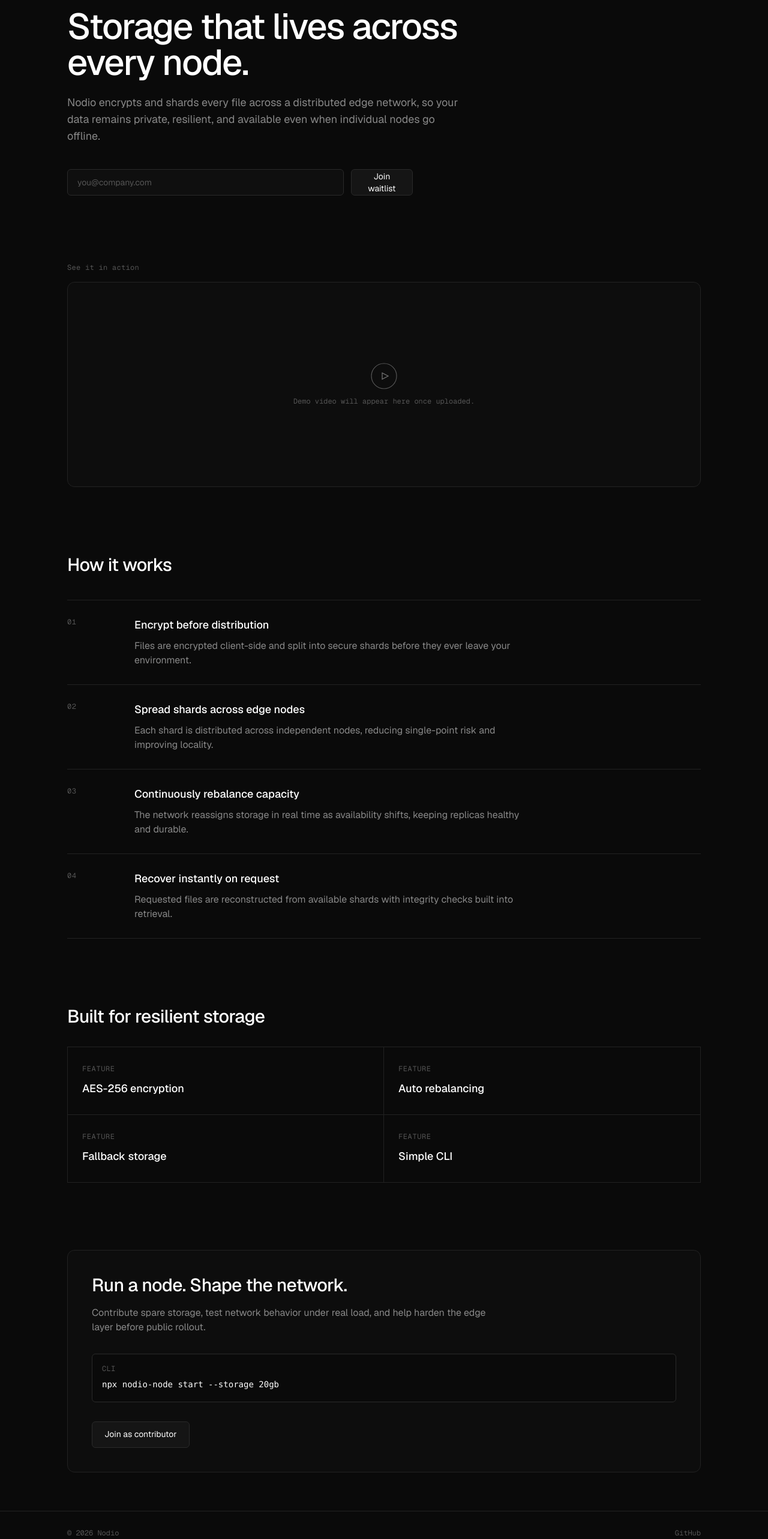
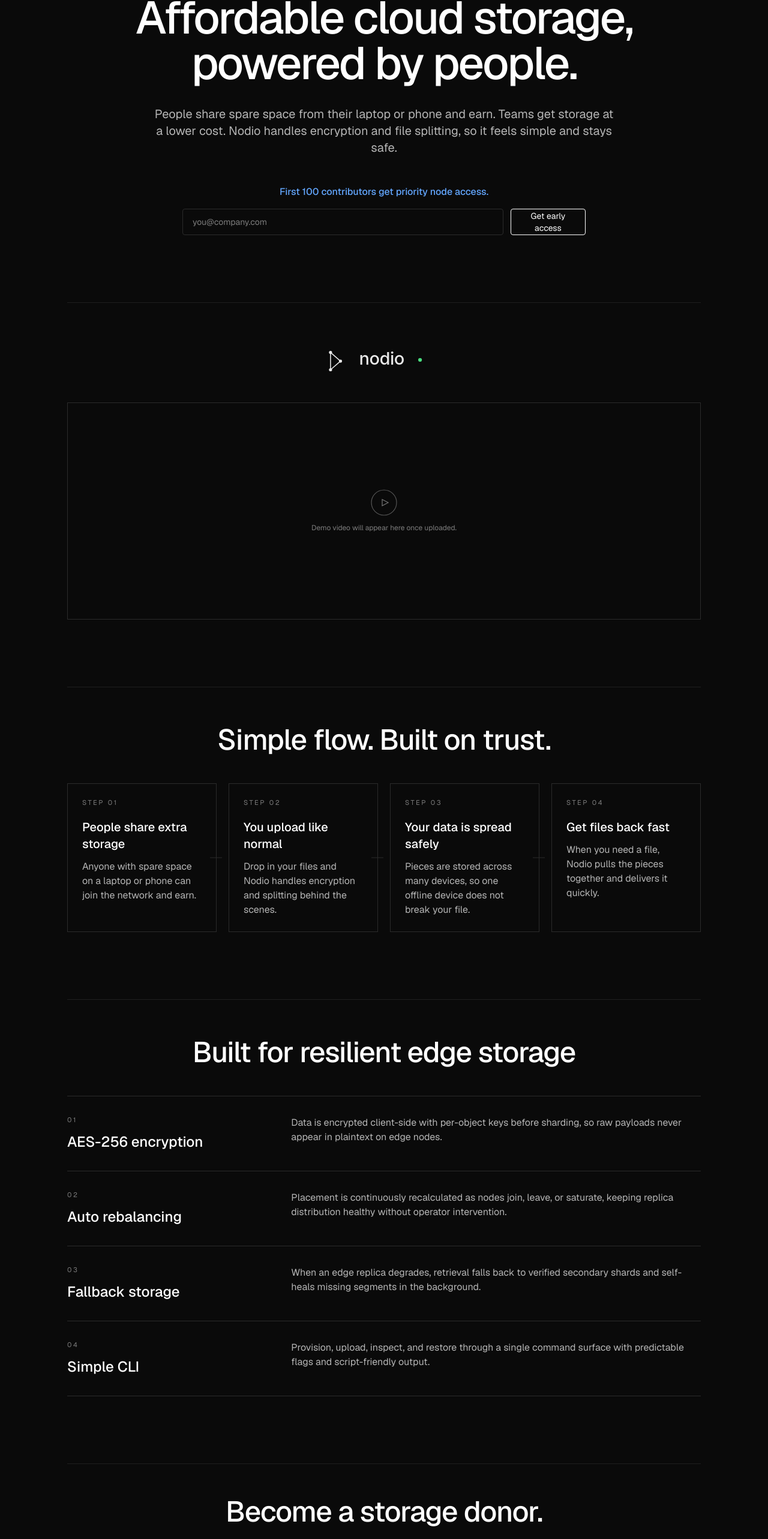
Before and after one commit to SanyamSuyal/Nodio, a Next.js app: page / in a window 1280 px wide. Shown: the part 228-2794 px from the top of the page at 60% size. Built offline with nearby package versions, Linux system fonts and the light colour scheme.

Commit message:
Redesign landing page and add contributor signup flow

```diff
--- /dev/null
+++ b/app/api/contributors/route.ts
@@ -0,0 +1,44 @@
+import { NextResponse } from "next/server";
+import clientPromise from "@/lib/mongodb";
+
+type ContributorEntry = {
+  email: string;
+  createdAt: string;
+};
+
+const DATABASE_NAME = process.env.MONGODB_DB_NAME || "nodio";
+const COLLECTION_NAME = "contributors";
+
+function isValidEmail(email: string): boolean {
+  return /^[^\s@]+@[^\s@]+\.[^\s@]+$/.test(email);
+}
+
+export async function POST(request: Request) {
+  try {
+    const body = (await request.json()) as { email?: string };
+    const email = body.email?.trim().toLowerCase() ?? "";
+
+    if (!email || !isValidEmail(email)) {
+      return NextResponse.json({ message: "Please enter a valid email." }, { status: 400 });
+    }
+
+    const client = await clientPromise;
+    const db = client.db(DATABASE_NAME);
+    const collection = db.collection<ContributorEntry>(COLLECTION_NAME);
+
+    const existing = await collection.findOne({ email });
+
+    if (existing) {
+      return NextResponse.json({ message: "Email already signed up." }, { status: 409 });
+    }
+
+    await collection.insertOne({
+      email,
+      createdAt: new Date().toISOString(),
+    });
+
+    return NextResponse.json({ message: "Saved" }, { status: 201 });
+  } catch {
+    return NextResponse.json({ message: "Unable to save email right now." }, { status: 500 });
+  }
+}
--- a/app/components/Contribute.tsx
+++ b/app/components/Contribute.tsx
@@ -1,28 +1,92 @@
+"use client";
+
+import { FormEvent, useState } from "react";
+
 export function Contribute() {
+  const [email, setEmail] = useState("");
+  const [submitted, setSubmitted] = useState(false);
+  const [isSubmitting, setIsSubmitting] = useState(false);
+  const [errorMessage, setErrorMessage] = useState<string | null>(null);
+
+  const handleSubmit = async (event: FormEvent<HTMLFormElement>) => {
+    event.preventDefault();
+
+    if (isSubmitting || submitted) {
+      return;
+    }
+
+    try {
+      setIsSubmitting(true);
+      setErrorMessage(null);
+
+      const response = await fetch("/api/contributors", {
+        method: "POST",
+        headers: {
+          "Content-Type": "application/json",
+        },
+        body: JSON.stringify({ email }),
+      });
+
+      const payload = (await response.json()) as { message?: string };
+
+      if (!response.ok) {
+        setErrorMessage(payload.message ?? "Unable to save email right now.");
+        return;
+      }
+
+      setSubmitted(true);
+    } catch {
+      setErrorMessage("Unable to save email right now.");
+    } finally {
+      setIsSubmitting(false);
+    }
+  };
+
   return (
-    <section id="contribute" className="fade-in fade-delay-3 mt-20 scroll-mt-28 md:mt-28">
-      <div className="rounded-xl border border-[#222] bg-[#0d0d0d] p-7 md:p-10">
-        <h2 className="text-2xl font-medium tracking-[-0.02em] text-white md:text-3xl">Run a node. Shape the network.</h2>
-        <p className="mt-4 max-w-2xl text-sm leading-relaxed text-[#888] md:text-base">
-          Contribute spare storage, test network behavior under real load, and help harden the edge layer before
-          public rollout.
+    <section id="contribute" className="reveal-on-scroll scroll-mt-28 pt-12 pb-24 md:pt-14 md:pb-28">
+      <h2 className="text-center text-3xl font-medium leading-tight tracking-[-0.025em] text-white md:text-5xl">
+        Become a storage donor.
+      </h2>
+
+      <div className="mt-10 border border-[#2b2b2b] p-7 md:p-10">
+        <h2 className="text-3xl font-medium tracking-[-0.025em] text-white md:text-5xl">Share space. Earn monthly.</h2>
+        <p className="mt-5 max-w-2xl text-sm leading-relaxed text-[#b5b5b5] md:text-base">
+          Turn unused storage into income and help power affordable, secure storage for builders.
         </p>
 
-        <div className="mt-8 rounded-md border border-[#2a2a2a] bg-[#0a0a0a] p-4">
-          <p className="font-mono-geist text-xs tracking-wide text-[#555]">CLI</p>
+        <div className="mt-9 border border-[#2b2b2b] bg-[#0a0a0a] p-4">
+          <p className="eyebrow">CLI</p>
           <pre className="font-mono-geist mt-2 overflow-x-auto text-sm leading-relaxed text-white">
             <code>npx nodio-node start --storage 20gb</code>
           </pre>
         </div>
 
-        <a
-          href="https://github.com/SanyamSuyal/Nodio"
-          target="_blank"
-          rel="noopener noreferrer"
-          className="mt-8 inline-flex h-11 items-center rounded-md border border-[#2a2a2a] bg-[#151515] px-5 text-sm text-white transition-colors hover:bg-[#1a1a1a]"
-        >
-          Join as contributor
-        </a>
+        <form onSubmit={handleSubmit} className="mt-8 flex w-full max-w-xl flex-col gap-3 sm:flex-row">
+          <label htmlFor="contributor-email" className="sr-only">
+            Contributor email address
+          </label>
+          <input
+            id="contributor-email"
+            type="email"
+            required
+            value={email}
+            onChange={(event) => setEmail(event.target.value)}
+            disabled={submitted || isSubmitting}
+            placeholder="you@company.com"
+            className="h-11 w-full rounded-[4px] border border-[#2b2b2b] bg-transparent px-4 text-sm text-white outline-none transition-colors placeholder:text-[#7d7d7d] focus:border-[#63a7ff] disabled:cursor-not-allowed disabled:text-[#7d7d7d]"
+          />
+          <button
+            type="submit"
+            disabled={submitted || isSubmitting}
+            className="outlined-button h-11 px-5 text-sm disabled:cursor-not-allowed disabled:border-[#2b2b2b] disabled:text-[#7d7d7d]"
+          >
+            {submitted ? "You are signed up" : isSubmitting ? "Saving..." : "Become a contributor"}
+          </button>
+        </form>
+
+        {errorMessage ? <p className="mt-4 text-xs text-[#b5b5b5]">{errorMessage}</p> : null}
+
+        {submitted ? <p className="mt-4 text-xs text-[#7d7d7d]">Thanks. We will reach out soon.</p> : null}
       </div>
     </section>
   );
--- a/app/components/DemoVideo.tsx
+++ b/app/components/DemoVideo.tsx
@@ -1,5 +1,6 @@
 "use client";
 
+import Image from "next/image";
 import { useState } from "react";
 
 function PlayOutlineIcon() {
@@ -15,9 +16,11 @@
   const [hasVideo, setHasVideo] = useState(false);
 
   return (
-    <section className="fade-in fade-delay-2 mt-20 md:mt-28">
-      <p className="font-mono-geist mb-4 text-xs tracking-wide text-[#555]">See it in action</p>
-      <div className="relative overflow-hidden rounded-xl border border-[#222] bg-[#0d0d0d]">
+    <section className="reveal-on-scroll pt-10 pb-24 md:pt-16 md:pb-28">
+      <div className="mb-8 flex justify-center md:mb-10">
+        <Image src="/logo.svg" alt="Nodio" width={228} height={64} />
+      </div>
+      <div className="relative overflow-hidden border border-[#2b2b2b]">
         <video
           className={`w-full ${hasVideo ? "block" : "hidden"}`}
           controls
@@ -30,10 +33,10 @@
         </video>
 
         {!hasVideo ? (
-          <div className="flex h-[260px] w-full items-center justify-center sm:h-[340px]">
+          <div className="flex h-[260px] w-full items-center justify-center sm:h-[360px]">
             <div className="flex flex-col items-center gap-3">
               <PlayOutlineIcon />
-              <p className="font-mono-geist text-xs text-[#555]">Demo video will appear here once uploaded.</p>
+              <p className="text-xs text-[#7d7d7d]">Demo video will appear here once uploaded.</p>
             </div>
           </div>
         ) : null}
--- a/app/components/FeaturesGrid.tsx
+++ b/app/components/FeaturesGrid.tsx
@@ -1,24 +1,45 @@
 const features = [
-  "AES-256 encryption",
-  "Auto rebalancing",
-  "Fallback storage",
-  "Simple CLI",
+  {
+    title: "AES-256 encryption",
+    description:
+      "Data is encrypted client-side with per-object keys before sharding, so raw payloads never appear in plaintext on edge nodes.",
+  },
+  {
+    title: "Auto rebalancing",
+    description:
+      "Placement is continuously recalculated as nodes join, leave, or saturate, keeping replica distribution healthy without operator intervention.",
+  },
+  {
+    title: "Fallback storage",
+    description:
+      "When an edge replica degrades, retrieval falls back to verified secondary shards and self-heals missing segments in the background.",
+  },
+  {
+    title: "Simple CLI",
+    description:
+      "Provision, upload, inspect, and restore through a single command surface with predictable flags and script-friendly output.",
+  },
 ];
 
 export function FeaturesGrid() {
   return (
-    <section className="fade-in fade-delay-2 mt-20 md:mt-28">
-      <h2 className="text-2xl font-medium tracking-[-0.02em] text-white md:text-3xl">Built for resilient storage</h2>
-      <div className="mt-8 grid grid-cols-1 border border-[#222] sm:grid-cols-2">
+    <section className="reveal-on-scroll pt-14 pb-24 md:pt-16 md:pb-28">
+      <h2 className="text-center text-3xl font-medium leading-tight tracking-[-0.025em] text-white md:text-5xl">
+        Built for resilient edge storage
+      </h2>
+
+      <div className="mt-10 border-y border-[#2b2b2b] md:mt-12">
         {features.map((feature, index) => (
           <article
-            key={feature}
-            className={`px-6 py-7 ${index % 2 === 0 ? "sm:border-r sm:border-[#222]" : ""} ${
-              index < 2 ? "border-b border-[#222]" : ""
-            }`}
+            key={feature.title}
+            className="grid gap-4 border-b border-[#2b2b2b] py-7 transition-colors last:border-b-0 md:grid-cols-[minmax(220px,1fr)_2fr] md:gap-8 md:py-8"
           >
-            <p className="font-mono-geist text-xs uppercase tracking-wider text-[#555]">Feature</p>
-            <h3 className="mt-3 text-lg font-medium text-white">{feature}</h3>
+            <div className="pr-4">
+              <p className="eyebrow text-[#63a7ff]">{String(index + 1).padStart(2, "0")}</p>
+              <h3 className="mt-3 text-2xl font-medium leading-tight text-white">{feature.title}</h3>
+            </div>
+
+            <p className="text-sm leading-relaxed text-[#b5b5b5] md:text-base">{feature.description}</p>
           </article>
         ))}
       </div>
--- a/app/components/Footer.tsx
+++ b/app/components/Footer.tsx
@@ -1,13 +1,13 @@
 export function Footer() {
   return (
-    <footer className="border-t border-[#222]">
+    <footer className="border-t border-[#1f1f1f]">
       <div className="mx-auto flex w-full max-w-6xl items-center justify-between gap-4 px-6 py-7 md:px-8 lg:px-12">
-        <p className="font-mono-geist text-xs text-[#555]">© {new Date().getFullYear()} Nodio</p>
+        <p className="text-xs uppercase tracking-[0.22em] text-[#7d7d7d]">© {new Date().getFullYear()} Nodio</p>
         <a
           href="https://github.com/SanyamSuyal/Nodio"
           target="_blank"
           rel="noopener noreferrer"
-          className="font-mono-geist text-xs text-[#555] transition-colors hover:text-white"
+          className="text-xs uppercase tracking-[0.22em] text-[#7d7d7d] transition-colors hover:text-white"
         >
           GitHub
         </a>
--- a/app/components/Hero.tsx
+++ b/app/components/Hero.tsx
@@ -43,27 +43,32 @@
   };
 
   return (
-    <section id="top" className="fade-in pt-12 md:pt-20">
-      <p className="font-mono-geist inline-flex items-center gap-3 rounded-full border border-[#222] px-4 py-2 text-xs tracking-wide text-[#555]">
+    <section id="top" className="pt-8 pb-12 text-center md:pt-12 md:pb-16">
+      <p className="eyebrow inline-flex items-center gap-3 border border-[#1f1f1f] px-4 py-2">
         <span>Early access - nodes opening soon</span>
         <span className="pulse-dot inline-flex h-2 w-2 rounded-full bg-[#4ade80]" aria-hidden="true" />
       </p>
 
-      <h1 className="mt-8 max-w-4xl text-4xl font-medium leading-tight tracking-[-0.03em] text-white md:text-6xl">
-        Storage that lives across
-        <span className="block">every node.</span>
+      <h1 className="mx-auto mt-10 max-w-5xl text-4xl font-medium leading-[1.08] tracking-[-0.035em] text-white sm:text-5xl md:text-7xl lg:text-[4.75rem]">
+        Affordable cloud storage,
+        <span className="block">powered by people.</span>
       </h1>
 
-      <p className="mt-6 max-w-2xl text-base leading-relaxed text-[#888] md:text-lg">
-        Nodio encrypts and shards every file across a distributed edge network, so your data remains private,
-        resilient, and available even when individual nodes go offline.
+      <p className="mx-auto mt-8 max-w-3xl text-base leading-relaxed text-[#b5b5b5] md:text-xl">
+        People share spare space from their laptop or phone and earn. Teams get storage at a lower cost. Nodio
+        handles encryption and file splitting, so it feels simple and stays safe.
       </p>
 
       <form
         id="waitlist"
         onSubmit={handleSubmit}
-        className="fade-in fade-delay-1 mt-10 flex w-full max-w-xl flex-col gap-3 sm:flex-row"
+        className="mx-auto mt-12 flex w-full max-w-2xl flex-col gap-4"
       >
+        <p className="text-sm font-medium text-[#63a7ff] md:text-base">
+          First 100 contributors get priority node access.
+        </p>
+
+        <div className="flex w-full flex-col gap-3 sm:flex-row">
           <label htmlFor="email" className="sr-only">
             Email address
           </label>
@@ -75,21 +80,22 @@
             onChange={(event) => setEmail(event.target.value)}
             disabled={submitted || isSubmitting}
             placeholder="you@company.com"
-          className="h-11 w-full rounded-md border border-[#2a2a2a] bg-[#0f0f0f] px-4 text-sm text-white outline-none transition-colors placeholder:text-[#555] focus:border-[#444] disabled:cursor-not-allowed disabled:text-[#555]"
+            className="h-11 w-full rounded-[4px] border border-[#2b2b2b] bg-transparent px-4 text-sm text-white outline-none transition-colors placeholder:text-[#7d7d7d] focus:border-[#63a7ff] disabled:cursor-not-allowed disabled:text-[#7d7d7d]"
           />
           <button
             type="submit"
             disabled={submitted || isSubmitting}
-          className="h-11 rounded-md border border-[#2a2a2a] bg-[#151515] px-5 text-sm text-white transition-colors hover:bg-[#1a1a1a] disabled:cursor-not-allowed disabled:bg-[#101010] disabled:text-[#555]"
+            className="outlined-button h-11 rounded-[4px] px-5 text-sm disabled:cursor-not-allowed disabled:border-[#2b2b2b] disabled:text-[#7d7d7d]"
           >
-          {submitted ? "You are on the list" : isSubmitting ? "Saving..." : "Join waitlist"}
+            {submitted ? "You are on the list" : isSubmitting ? "Saving..." : "Get early access"}
           </button>
+        </div>
       </form>
 
-      {errorMessage ? <p className="font-mono-geist mt-3 text-xs text-[#888]">{errorMessage}</p> : null}
+      {errorMessage ? <p className="mt-4 text-xs text-[#b5b5b5]">{errorMessage}</p> : null}
 
       {submitted ? (
-        <p className="font-mono-geist mt-3 text-xs text-[#555]">Request received. We will invite you as nodes open.</p>
+        <p className="mt-4 text-xs text-[#7d7d7d]">You are in. We will email you as spots open.</p>
       ) : null}
     </section>
   );
--- a/app/components/HowItWorks.tsx
+++ b/app/components/HowItWorks.tsx
@@ -1,43 +1,48 @@
 const steps = [
   {
     id: "01",
-    title: "Encrypt before distribution",
-    description:
-      "Files are encrypted client-side and split into secure shards before they ever leave your environment.",
+    title: "People share extra storage",
+    description: "Anyone with spare space on a laptop or phone can join the network and earn.",
   },
   {
     id: "02",
-    title: "Spread shards across edge nodes",
-    description:
-      "Each shard is distributed across independent nodes, reducing single-point risk and improving locality.",
+    title: "You upload like normal",
+    description: "Drop in your files and Nodio handles encryption and splitting behind the scenes.",
   },
   {
     id: "03",
-    title: "Continuously rebalance capacity",
-    description:
-      "The network reassigns storage in real time as availability shifts, keeping replicas healthy and durable.",
+    title: "Your data is spread safely",
+    description: "Pieces are stored across many devices, so one offline device does not break your file.",
   },
   {
     id: "04",
-    title: "Recover instantly on request",
-    description:
-      "Requested files are reconstructed from available shards with integrity checks built into retrieval.",
+    title: "Get files back fast",
+    description: "When you need a file, Nodio pulls the pieces together and delivers it quickly.",
   },
 ];
 
 export function HowItWorks() {
   return (
-    <section id="how-it-works" className="fade-in fade-delay-1 mt-20 scroll-mt-28 md:mt-28">
-      <h2 className="text-2xl font-medium tracking-[-0.02em] text-white md:text-3xl">How it works</h2>
+    <section id="how-it-works" className="reveal-on-scroll scroll-mt-28 pt-14 pb-24 md:pt-16 md:pb-28">
+      <h2 className="text-center text-3xl font-medium leading-tight tracking-[-0.025em] text-white md:text-5xl">Simple flow. Built on trust.</h2>
 
-      <div className="mt-10 divide-y divide-[#222] border-y border-[#222]">
-        {steps.map((step) => (
-          <article key={step.id} className="grid gap-4 py-7 md:grid-cols-[88px_1fr] md:gap-6">
-            <p className="font-mono-geist text-xs tracking-wider text-[#555]">{step.id}</p>
-            <div>
-              <h3 className="text-lg font-medium text-white">{step.title}</h3>
-              <p className="mt-2 max-w-2xl text-sm leading-relaxed text-[#888] md:text-base">{step.description}</p>
+      <div className="mt-10 flex flex-col gap-6 md:mt-12 md:grid md:grid-cols-4 md:gap-5">
+        {steps.map((step, index) => (
+          <article key={step.id} className="relative border border-[#2b2b2b] p-6">
+            <div className="mb-4 flex items-center gap-3">
+              <p className="eyebrow text-[#63a7ff]">Step {step.id}</p>
+              <span className="h-px flex-1 bg-[#1f1f1f] md:hidden" aria-hidden="true" />
             </div>
+
+            <h3 className="text-lg font-medium text-white md:text-xl">{step.title}</h3>
+            <p className="mt-3 text-sm leading-relaxed text-[#b5b5b5] md:text-base">{step.description}</p>
+
+            {index < steps.length - 1 ? (
+              <span
+                className="absolute -right-[10px] top-1/2 hidden h-px w-[20px] -translate-y-1/2 bg-[#2b2b2b] md:block"
+                aria-hidden="true"
+              />
+            ) : null}
           </article>
         ))}
       </div>
--- /dev/null
+++ b/app/components/ScrollReveal.tsx
@@ -0,0 +1,39 @@
+"use client";
+
+import { useEffect } from "react";
+
+export function ScrollReveal() {
+  useEffect(() => {
+    document.documentElement.classList.add("reveal-ready");
+
+    const elements = Array.from(document.querySelectorAll<HTMLElement>(".reveal-on-scroll"));
+
+    if (!elements.length) {
+      return;
+    }
+
+    const observer = new IntersectionObserver(
+      (entries) => {
+        entries.forEach((entry) => {
+          if (entry.isIntersecting) {
+            entry.target.classList.add("is-visible");
+            observer.unobserve(entry.target);
+          }
+        });
+      },
+      {
+        threshold: 0.01,
+        rootMargin: "0px 0px -6% 0px",
+      },
+    );
+
+    elements.forEach((element) => observer.observe(element));
+
+    return () => {
+      observer.disconnect();
+      document.documentElement.classList.remove("reveal-ready");
+    };
+  }, []);
+
+  return null;
+}
--- a/app/globals.css
+++ b/app/globals.css
@@ -5,10 +5,11 @@
 :root {
   --bg: #0a0a0a;
   --text-heading: #ffffff;
-  --text-body: #888888;
-  --text-label: #555555;
-  --border-1: #222222;
-  --border-2: #2a2a2a;
+  --text-body: #b5b5b5;
+  --text-label: #7d7d7d;
+  --border-1: #1f1f1f;
+  --border-2: #2b2b2b;
+  --accent: #63a7ff;
 }
 
 body {
@@ -16,6 +17,7 @@
   color: var(--text-body);
   font-family: var(--font-geist-sans), sans-serif;
   text-rendering: geometricPrecision;
+  line-height: 1.6;
 }
 
 @layer utilities {
@@ -24,36 +26,46 @@
   }
 }
 
-.fade-in {
-  animation: fade-in 420ms ease-out forwards;
-  opacity: 0;
-}
-
-.fade-delay-1 {
-  animation-delay: 80ms;
-}
-
-.fade-delay-2 {
-  animation-delay: 150ms;
-}
-
-.fade-delay-3 {
-  animation-delay: 220ms;
-}
-
 .pulse-dot {
   animation: pulse-dot 2.4s ease-in-out infinite;
 }
 
-@keyframes fade-in {
-  from {
-    opacity: 0;
-    transform: translateY(8px);
-  }
-  to {
-    opacity: 1;
-    transform: translateY(0);
-  }
+.eyebrow {
+  font-size: 0.7rem;
+  letter-spacing: 0.24em;
+  text-transform: uppercase;
+  color: var(--text-label);
+}
+
+.outlined-button {
+  border: 1px solid #ffffff;
+  border-radius: 4px;
+  background: transparent;
+  color: #ffffff;
+  transition: background-color 180ms ease, color 180ms ease;
+}
+
+.outlined-button:hover {
+  background: #ffffff;
+  color: #0a0a0a;
+}
+
+.reveal-on-scroll {
+  opacity: 1;
+  transform: translateY(0);
+  transition: opacity 480ms ease, transform 480ms ease;
+}
+
+.reveal-delay-1 {
+  transition-delay: 80ms;
+}
+
+.reveal-delay-2 {
+  transition-delay: 150ms;
+}
+
+.reveal-delay-3 {
+  transition-delay: 220ms;
 }
 
 @keyframes pulse-dot {
--- a/app/page.tsx
+++ b/app/page.tsx
@@ -5,18 +5,23 @@
 import { Hero } from "@/app/components/Hero";
 import { HowItWorks } from "@/app/components/HowItWorks";
 import { Navbar } from "@/app/components/Navbar";
+import { ScrollReveal } from "@/app/components/ScrollReveal";
 
 export default function Home() {
   return (
     <>
       <Navbar />
-      <main className="min-h-screen pt-24">
+      <ScrollReveal />
+      <main className="min-h-screen pt-20 md:pt-24">
         <div className="mx-auto w-full max-w-6xl px-6 pb-16 md:px-8 lg:px-12">
           <Hero />
-          <DemoVideo />
-          <HowItWorks />
-          <FeaturesGrid />
-          <Contribute />
+
+          <div className="mt-8 divide-y divide-[#1f1f1f] border-y border-[#1f1f1f] md:mt-12">
+            <DemoVideo />
+            <HowItWorks />
+            <FeaturesGrid />
+            <Contribute />
+          </div>
         </div>
       </main>
       <Footer />
```
Also changed, not shown: app/components/Navbar.tsx (+6 -6 lines). Lines whose indentation alone changed are shown as unchanged.
